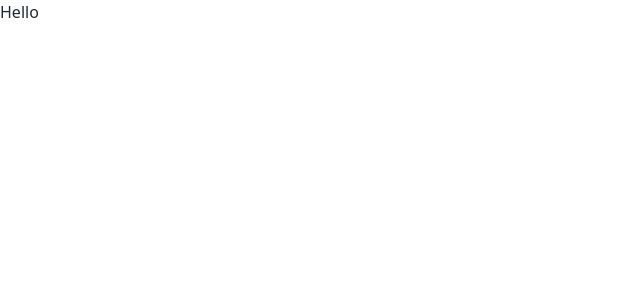
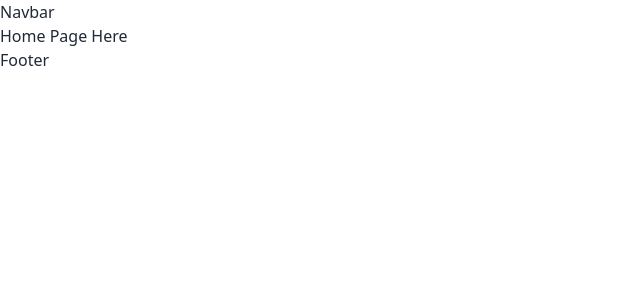
Before and after one commit to emamjion/cooking-school-client, a React (Vite) app: page / in a window 1280 px wide. Shown: the top 300 px of the page, without its empty margins (0-640 px from the left). Built offline with nearby package versions, Linux system fonts and the light colour scheme.

Commit message:
some pages are added and connect to the routes

```diff
--- /dev/null
+++ b/src/Layout/MainLayout.jsx
@@ -0,0 +1,16 @@
+import React from 'react';
+import Navbar from '../Pages/Shared/Navbar/Navbar';
+import { Outlet } from 'react-router-dom';
+import Footer from '../Pages/Shared/Footer/Footer';
+
+const MainLayout = () => {
+    return (
+        <div>
+            <Navbar/>
+            <Outlet/>
+            <Footer/>
+        </div>
+    );
+};
+
+export default MainLayout;
--- /dev/null
+++ b/src/Pages/Home/Home/Home.jsx
@@ -0,0 +1,11 @@
+import React from 'react';
+
+const Home = () => {
+    return (
+        <div>
+            <h2>Home Page Here</h2>
+        </div>
+    );
+};
+
+export default Home;
--- /dev/null
+++ b/src/Pages/Shared/Footer/Footer.jsx
@@ -0,0 +1,11 @@
+import React from 'react';
+
+const Footer = () => {
+    return (
+        <div>
+            <h2>Footer</h2>
+        </div>
+    );
+};
+
+export default Footer;
--- /dev/null
+++ b/src/Pages/Shared/Navbar/Navbar.jsx
@@ -0,0 +1,11 @@
+import React from 'react';
+
+const Navbar = () => {
+    return (
+        <div>
+            <h2>Navbar</h2>
+        </div>
+    );
+};
+
+export default Navbar;
--- a/src/main.jsx
+++ b/src/main.jsx
@@ -9,7 +9,7 @@ ReactDOM.createRoot(document.getElementById('root')).render(
   <React.StrictMode>
     {/* <App /> */}
 
-    <div className=''>
+    <div className='max-w-screen-xl mx-auto'>
       <RouterProvider router={router} />
     </div>
 
```
Also changed, not shown: src/routes/routes.jsx (+9 -1 lines).
